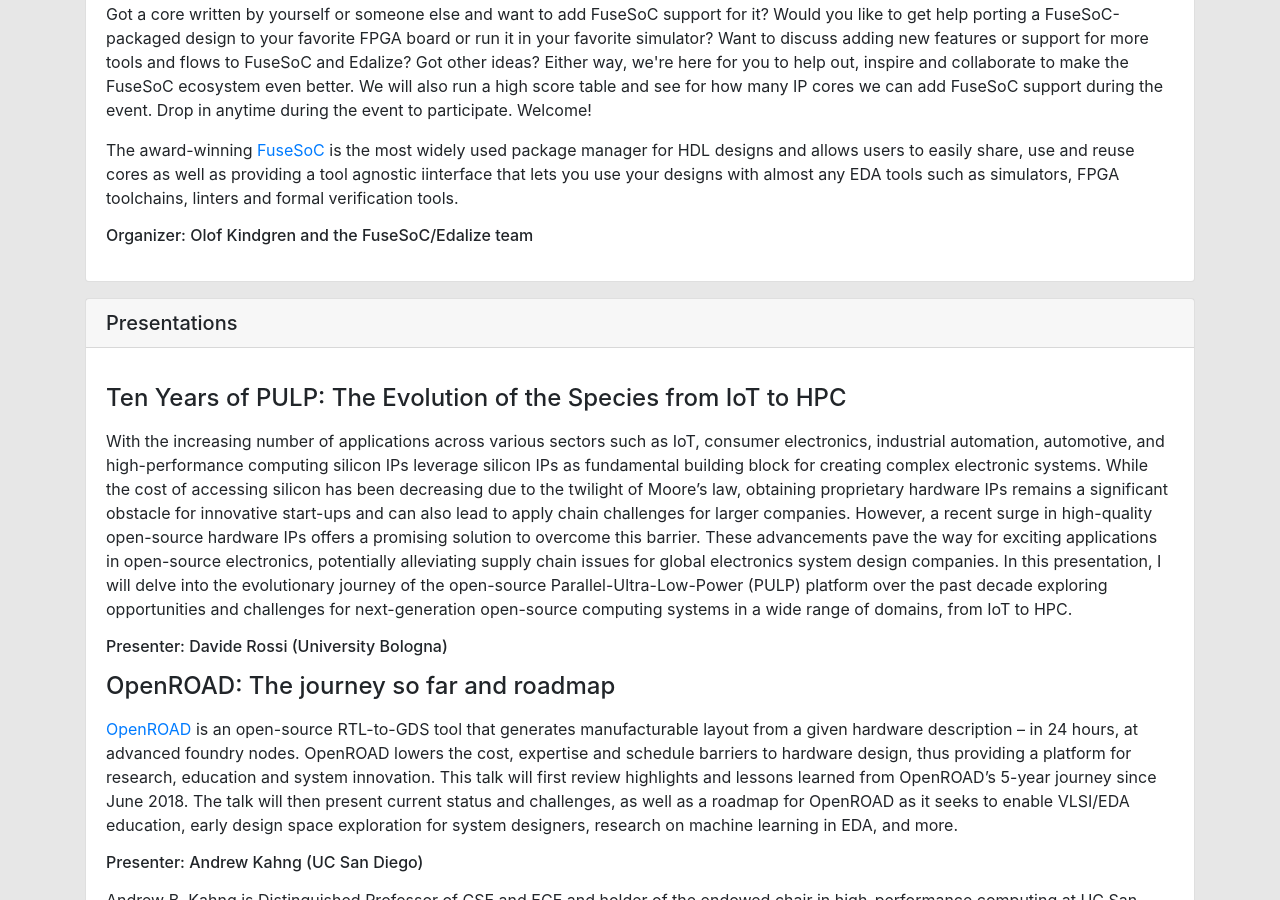
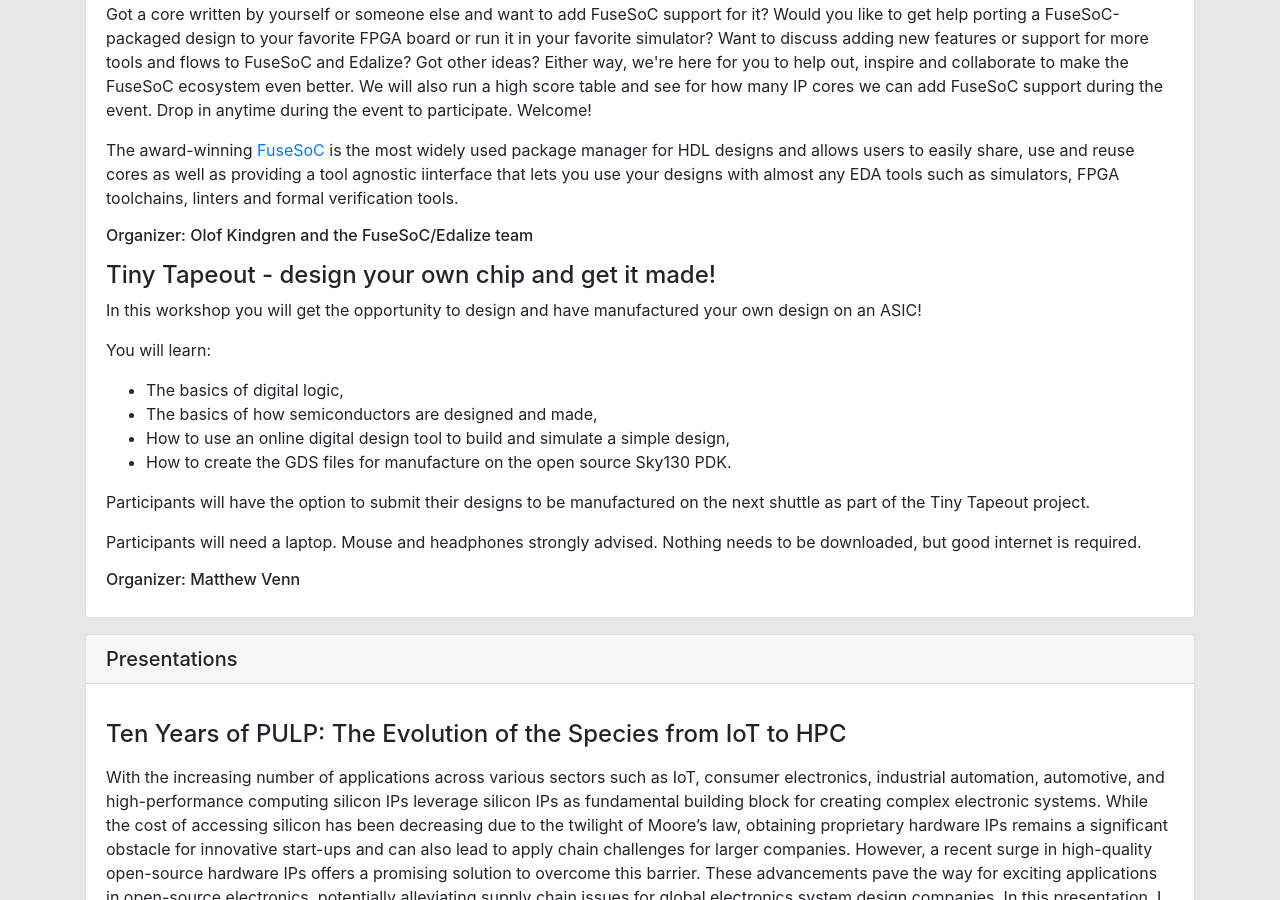
Before and after one commit to fossi-foundation/orconf, a Jekyll site: the page built from index.html, in a window 1280 px wide and 900 px high, scrolled down 6069 px. Built offline with Jekyll 4.4.1, drawn with Linux system fonts in a browser that asks for light colours; nearby versions of some CDN libraries.

Commit message:
Matt's workshop

```diff
--- a/index.html
+++ b/index.html
@@ -518,6 +518,36 @@
               </p>
               <h6>Organizer: Olof Kindgren and the FuseSoC/Edalize team</h6>
               </p>
+                <h4 id="sunday-sessions-tinytapeout">
+                  Tiny Tapeout - design your own chip and get it made!
+                </h4>
+                <p>
+                  In this workshop you will get the opportunity to design and have manufactured your own design on an ASIC!
+                </p>
+
+                <p>
+                  You will learn:
+                </p>
+
+                  <ul>
+                  <li>The basics of digital logic,</li>
+
+                  <li>The basics of how semiconductors are designed and made,</li>
+
+                  <li>How to use an online digital design tool to build and simulate a simple design,</li>
+
+                  <li>How to create the GDS files for manufacture on the open source Sky130 PDK.</li>
+                </ul>
+
+                <p>
+                  Participants will have the option to submit their designs to be manufactured on the next shuttle as part of the Tiny Tapeout project.
+                </p>
+
+
+                  <p>
+                    Participants will need a laptop. Mouse and headphones strongly advised. Nothing needs to be downloaded, but good internet is required.
+                  </p>
+                <h6>Organizer: Matthew Venn</h6>
             </div>
           </div>
         </div>
```
